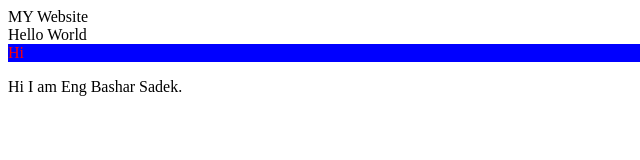
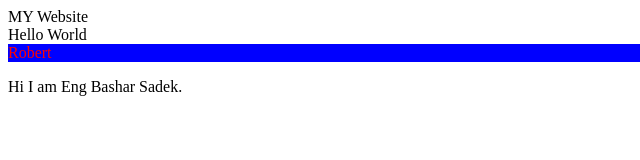
Before and after one commit to BasharSadek/Project, a plain HTML site: page index.html in a window 1280 px wide. Shown: the full height of the page, 0-640 px from the left. Drawn offline with Linux system fonts and the light colour scheme.

Commit message:
Update index.html

```diff
--- a/index.html
+++ b/index.html
@@ -22,7 +22,7 @@
         </section>
         <aside>
             <div class="row">
-                Hi
+                Robert
             </div>
         </aside>
     </main>
```
